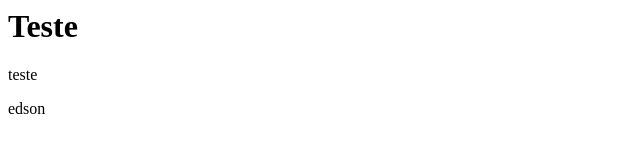
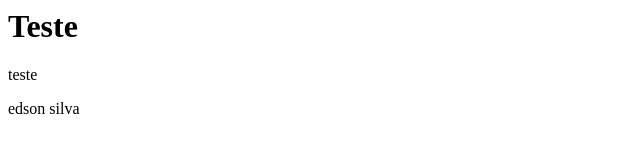
Before and after one commit to EdsonBarreto/git, a plain HTML site: page index.html in a window 1280 px wide. Shown: the full height of the page, 0-640 px from the left. Drawn offline with Linux system fonts and the light colour scheme.

Commit message:
incluindo sobre nome

```diff
--- a/index.html
+++ b/index.html
@@ -6,6 +6,7 @@
     <h1>Teste</h1>
     <p>teste</p>
     <span>edson</span>
+    <span>silva</span>
 </body>
 
 </html>
```
